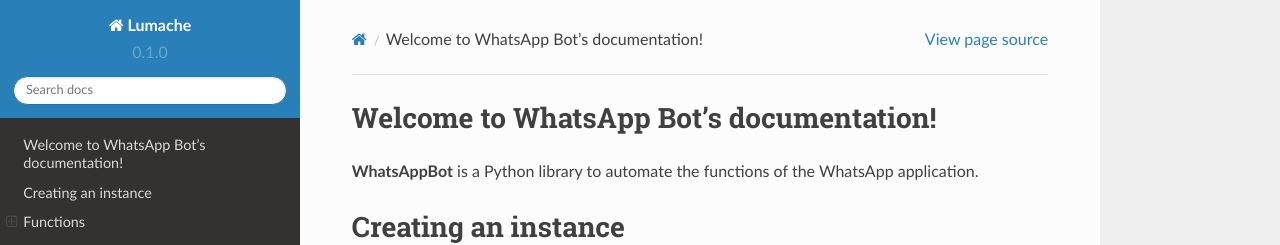
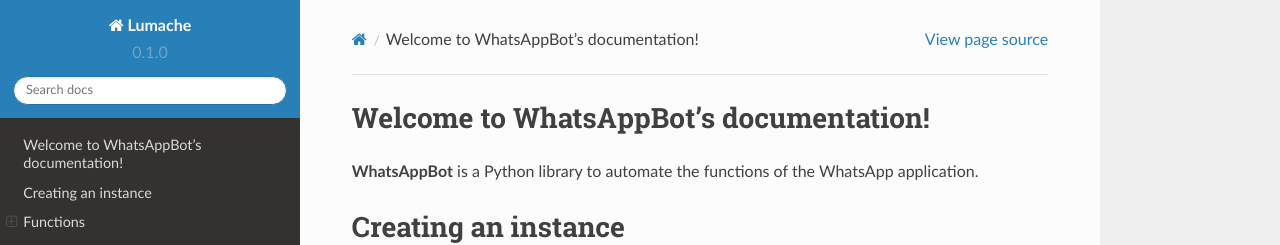
Before and after one commit to ArvindR07/WhatsAppBotDocs, a Sphinx documentation site: the page built from docs/source/index.rst, in a window 1280 px wide and 900 px high. Shown: the top 245 px of the window. Built offline with Sphinx 7.4.7 and the Read the Docs theme 2.0.0, drawn with Linux system fonts in a browser that asks for light colours.

Commit message:
Update index.rst

```diff
--- a/docs/source/index.rst
+++ b/docs/source/index.rst
@@ -1,4 +1,4 @@
-Welcome to WhatsApp Bot's documentation!
+Welcome to WhatsAppBot's documentation!
 ========================================
 
 **WhatsAppBot** is a Python library to automate the functions of the WhatsApp application.
```
